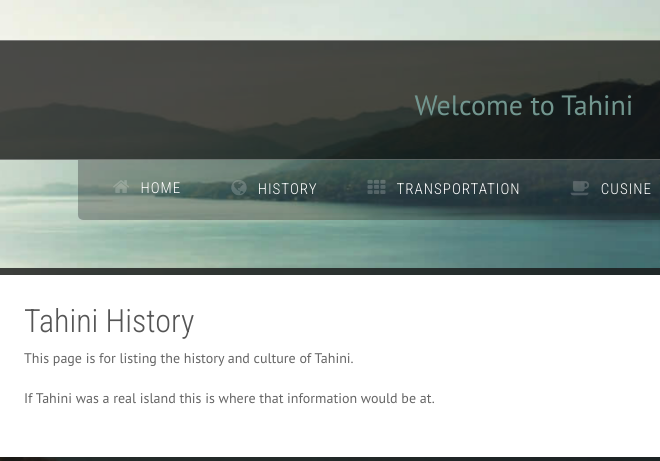
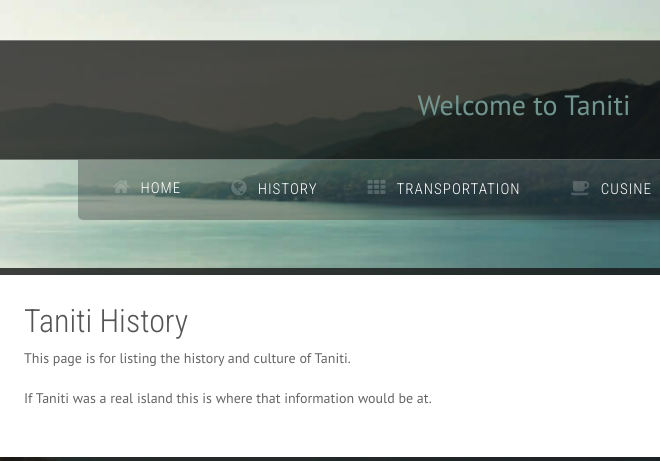
Before and after one commit to millerjl1980/tahini_2022, a plain HTML site: page HTML/history.html in a window 1280 px wide. Shown: the top 461 px of the page, 116-776 px from the left. Drawn offline with Linux system fonts and the light colour scheme.

Commit message:
Spelling Corrections

```diff
--- a/HTML/history.html
+++ b/HTML/history.html
@@ -17,7 +17,7 @@
     <!--<![endif]-->
     <head>
         <!-- Title -->
-        <title>Tahini History</title>
+        <title>Taniti History</title>
         <!-- Meta -->
         <meta http-equiv="content-type" content="text/html; charset=utf-8" />
         <meta name="description" content="">
@@ -63,7 +63,7 @@
                          <!-- Logo -->
                          <div class="logo">
                             <a href="index.html" title="">
-                                <h1>Welcome to Tahini</h1>
+                                <h1>Welcome to Taniti</h1>
                             </a>
                         </div>
                         <!-- End Logo -->
@@ -154,9 +154,9 @@
                     <div class="row margin-vert-30">
                         <!-- Main Column -->
                         <div class="col-md-12">
-                            <h2>Tahini History</h2>
-                            <p>This page is for listing the history and culture of Tahini.</p>
-                            <p>If Tahini was a real island this is where that information would be at.</p>
+                            <h2>Taniti History</h2>
+                            <p>This page is for listing the history and culture of Taniti.</p>
+                            <p>If Taniti was a real island this is where that information would be at.</p>
 
                         </div>
                         <!-- End Main Column -->
```
Also changed, not shown: HTML/contact.html (+1 -1 lines), HTML/food.html (+3 -3 lines), HTML/index.html (+4 -4 lines), HTML/lodging.html (+2 -2 lines), HTML/transportation.html (+3 -3 lines).
